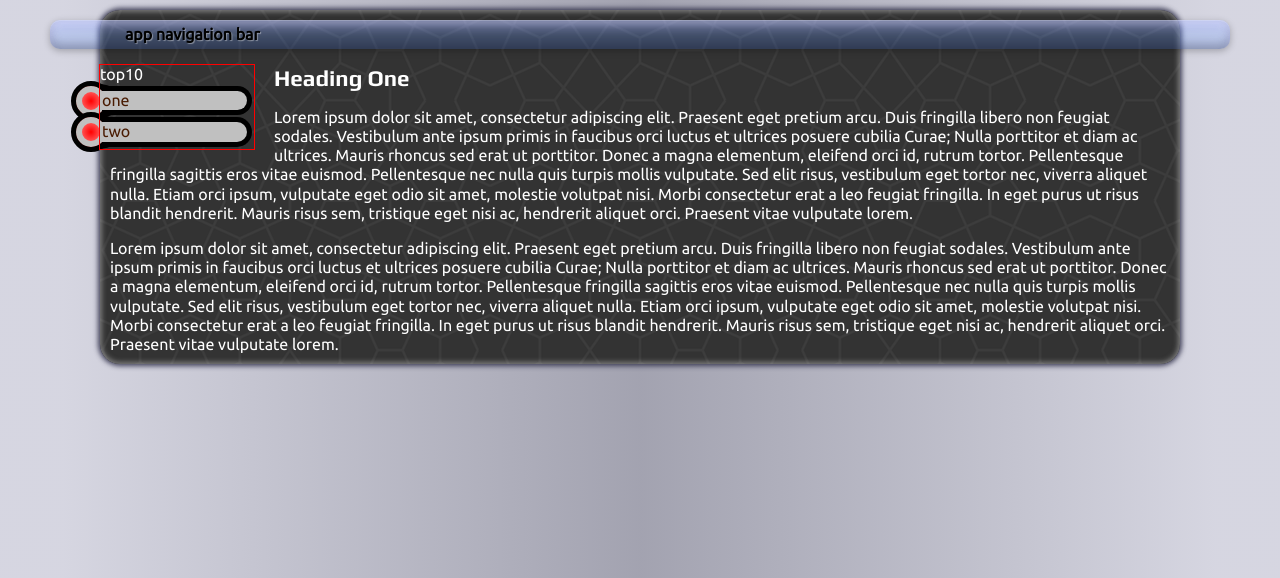
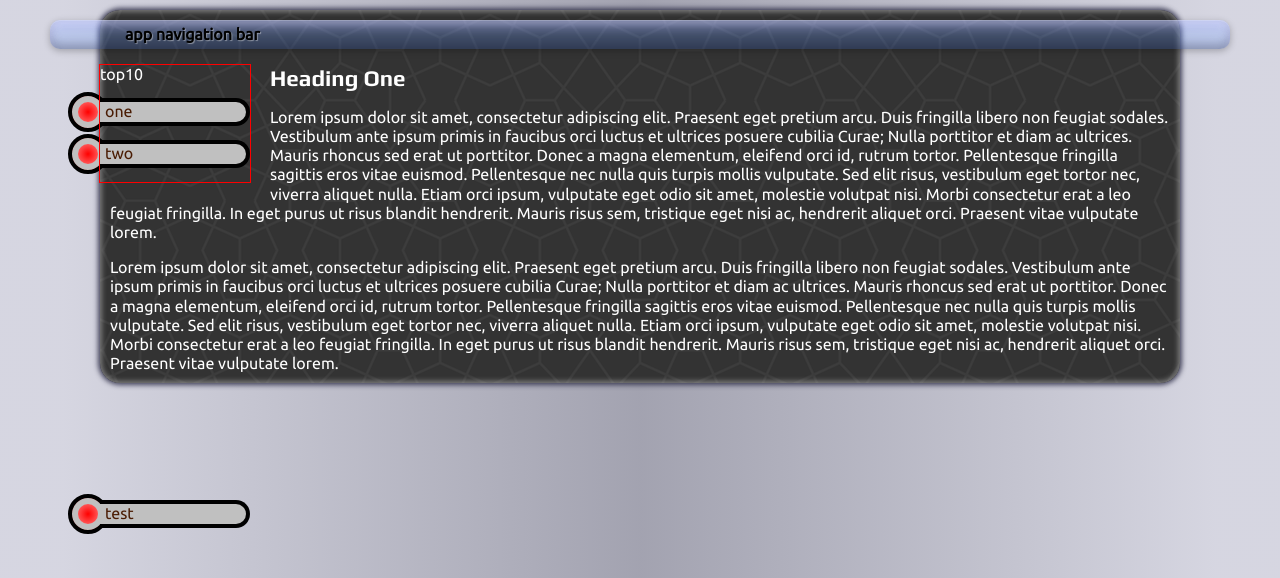
Before and after one commit to chet-manley/template-v2, a plain HTML site: page index.html in a window 1280 px wide. Shown: the top 578 px of the page. Drawn offline with Linux system fonts and the light colour scheme.

Commit message:
Initial design test

```diff
--- a/assets/css/default.css
+++ b/assets/css/default.css
@@ -113,7 +113,7 @@ menu[type="channels"]::before {
 	color: #FFFFFF;
 }
 menu[type="channels"] menuitem {
-	margin: 2px;
+	margin: 14px 0;
 }
 
 /* thermometer style with indicator "light"  */
@@ -121,10 +121,11 @@ menu[type="channels"] menuitem {
 	position: relative;
 	display: block;
 	width: 150px;
-	margin: 10px 0;
+	height: 28px;
 	border-radius: 0 22px 22px 0;
-	border: 5px solid #000000;
+	border: 4px solid #000000;
 	border-left: none;
+	padding: 0 5px;
 	background: #C0C0C0;
 	color: #4a1c03;
 }
@@ -133,29 +134,14 @@ menu[type="channels"] menuitem {
 	content: '';
 	position: absolute;
 	top: -10px;
-	left: -31px;
-	display: block;
+	left: -32px;
 	width: 40px;
 	height: 40px;
 	z-index: -1;
 	border-radius: 20px;
-	border: 5px solid #000000;
+	border: 4px solid #000000;
 	/* sets the indicator color */
 	background: radial-gradient(ellipse at center, #FF0000 0%, #FF9999 80%);
 	/* should match background of parent */
 	box-shadow: inset 0 0 0 6px #C0C0C0;
 }
-/* blend the borders into the parent */
-.thermometer::after {
-	content: '';
-	position: absolute;
-	top: -7px;
-	left: -28px;
-	display: block;
-	width: 48px;
-	height: 34px;
-	z-index: -2;
-	border-radius: 24px/17px;
-	border: 5px solid #000000;
-	background: transparent;
-}
--- a/index.html
+++ b/index.html
@@ -20,5 +20,6 @@
 		<p>Lorem ipsum dolor sit amet, consectetur adipiscing elit. Praesent eget pretium arcu. Duis fringilla libero non feugiat sodales. Vestibulum ante ipsum primis in faucibus orci luctus et ultrices posuere cubilia Curae; Nulla porttitor et diam ac ultrices. Mauris rhoncus sed erat ut porttitor. Donec a magna elementum, eleifend orci id, rutrum tortor. Pellentesque fringilla sagittis eros vitae euismod. Pellentesque nec nulla quis turpis mollis vulputate. Sed elit risus, vestibulum eget tortor nec, viverra aliquet nulla. Etiam orci ipsum, vulputate eget odio sit amet, molestie volutpat nisi. Morbi consectetur erat a leo feugiat fringilla. In eget purus ut risus blandit hendrerit. Mauris risus sem, tristique eget nisi ac, hendrerit aliquet orci. Praesent vitae vulputate lorem.</p>
 		Lorem ipsum dolor sit amet, consectetur adipiscing elit. Praesent eget pretium arcu. Duis fringilla libero non feugiat sodales. Vestibulum ante ipsum primis in faucibus orci luctus et ultrices posuere cubilia Curae; Nulla porttitor et diam ac ultrices. Mauris rhoncus sed erat ut porttitor. Donec a magna elementum, eleifend orci id, rutrum tortor. Pellentesque fringilla sagittis eros vitae euismod. Pellentesque nec nulla quis turpis mollis vulputate. Sed elit risus, vestibulum eget tortor nec, viverra aliquet nulla. Etiam orci ipsum, vulputate eget odio sit amet, molestie volutpat nisi. Morbi consectetur erat a leo feugiat fringilla. In eget purus ut risus blandit hendrerit. Mauris risus sem, tristique eget nisi ac, hendrerit aliquet orci. Praesent vitae vulputate lorem.
 	</main>
+	<div class="thermometer" style="position:absolute;top:500px;left:100px;">test</div>
 </body>
 </html>
```
